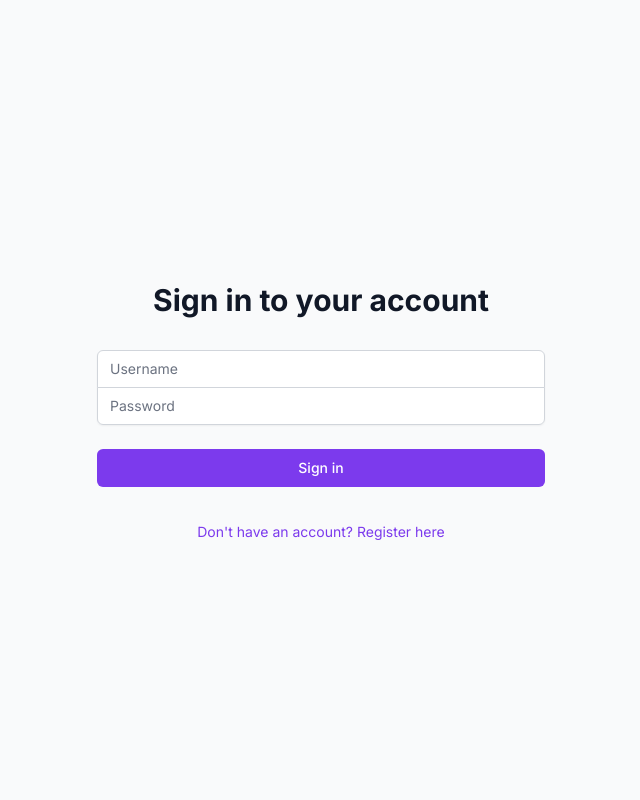
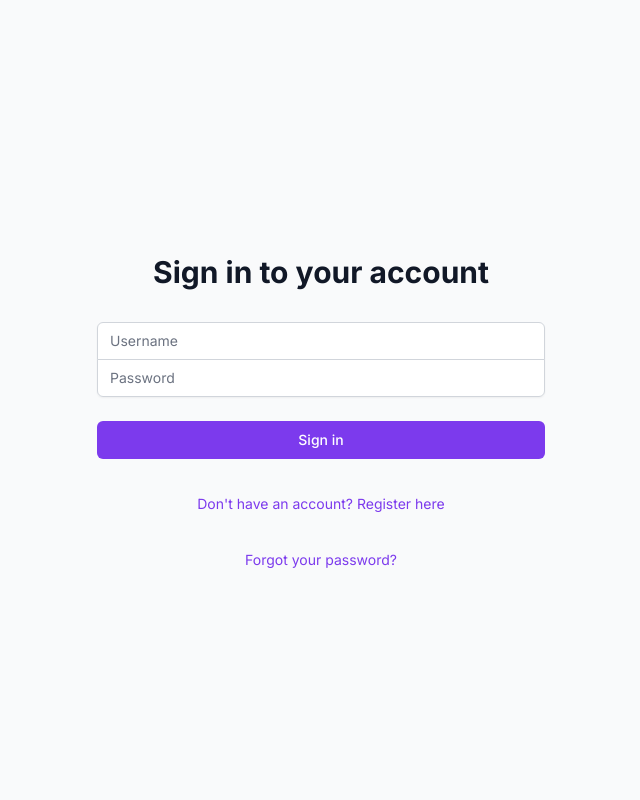
Before and after one commit to tinapyp/YourEmailValidator, a FastAPI app: page /login in a window 1280 px wide. Shown: the part 56-856 px from the top of the page, without its empty margins (319-959 px from the left). Run offline with FastAPI, Linux system fonts and the light colour scheme; parts of the project's set-up code (start-up, migrations or seed data) failed here and were passed over.

Commit message:
add forgot password and magic link for reset password

```diff
--- a/app/api/routes.py
+++ b/app/api/routes.py
@@ -31,7 +31,7 @@ async def create_api_key(
             created_at=new_key.created_at,
             usage_count=new_key.usage_count,
         )
-    except Exception as e:
+    except Exception:
         db.rollback()
         raise HTTPException(
             status_code=status.HTTP_500_INTERNAL_SERVER_ERROR,
--- a/app/auth/routes.py
+++ b/app/auth/routes.py
@@ -1,15 +1,17 @@
 from fastapi import APIRouter, Depends, HTTPException, status, Request, Response, Form
 from fastapi.responses import HTMLResponse, RedirectResponse, JSONResponse
 from fastapi.templating import Jinja2Templates
+from datetime import datetime, timezone, timedelta
 from sqlalchemy.orm import Session
-from datetime import timedelta
 from app.database import get_db
 from app.config import settings
 from . import models, schemas, utils
-from .dependencies import get_current_user, get_current_user_optional
+from .dependencies import get_current_user_optional, get_current_user
+from app.core.utils import send_email
 
 router = APIRouter()
 templates = Jinja2Templates(directory="templates")
+utc_now = datetime.now(timezone.utc)
 
 
 @router.get("/login", response_class=HTMLResponse, name="login")
@@ -106,7 +108,7 @@ async def register(user_data: schemas.UserCreate, db: Session = Depends(get_db))
 
     except HTTPException as he:
         raise he
-    except Exception as e:
+    except Exception:
         raise HTTPException(
             status_code=500, detail="An error occurred during registration"
         )
@@ -122,3 +124,216 @@ async def logout():
         httponly=True,
     )
     return response
+
+
+@router.get("/forgot-password", response_class=HTMLResponse, name="forgot_password")
+async def forgot_password_page(request: Request):
+    """Render forgot password form."""
+    return templates.TemplateResponse(
+        "pages/forgot_password.html", {"request": request, "current_user": None}
+    )
+
+
+@router.post("/forgot-password")
+async def forgot_password(request: Request, db: Session = Depends(get_db)):
+    form_data = await request.form()
+    email = form_data.get("email")
+
+    user = db.query(models.User).filter(models.User.email == email).first()
+    if not user:
+        # Don't reveal if email exists
+        return templates.TemplateResponse(
+            "pages/forgot_password.html",
+            {
+                "request": request,
+                "message": "If your email is registered, you will receive a password reset link.",
+                "current_user": None,
+            },
+        )
+
+    # Create password reset token
+    token = utils.generate_password_reset_token()
+    expires_at = utc_now + timedelta(minutes=30)
+
+    reset_request = models.PasswordReset(
+        user_id=user.id, token=token, expires_at=expires_at
+    )
+
+    db.add(reset_request)
+    db.commit()
+
+    # Create reset URL
+    reset_url = f"{request.base_url}reset-password/{token}"
+
+    # Send email
+    try:
+        email_body = utils.create_password_reset_email(reset_url)
+        send_email(
+            to_email=user.email,
+            subject="Reset Your Password - YourEmailValidator",
+            body=email_body,
+        )
+    except Exception:
+        db.rollback()
+        return templates.TemplateResponse(
+            "pages/forgot_password.html",
+            {
+                "request": request,
+                "error": "Failed to send reset email. Please try again.",
+                "current_user": None,
+            },
+        )
+
+    return templates.TemplateResponse(
+        "pages/forgot_password.html",
+        {
+            "request": request,
+            "message": "If your email is registered, you will receive a password reset link.",
+            "current_user": None,
+        },
+    )
+
+
+@router.get("/reset-password/{token}", response_class=HTMLResponse)
+async def reset_password_page(
+    request: Request, token: str, db: Session = Depends(get_db)
+):
+    """Render reset password form."""
+    reset_request = (
+        db.query(models.PasswordReset)
+        .filter(
+            models.PasswordReset.token == token,
+            models.PasswordReset.is_used == False,
+            models.PasswordReset.expires_at > utc_now,
+        )
+        .first()
+    )
+
+    if not reset_request:
+        raise HTTPException(
+            status_code=status.HTTP_400_BAD_REQUEST,
+            detail="Invalid or expired reset token",
+        )
+
+    return templates.TemplateResponse(
+        "pages/reset_password.html",
+        {"request": request, "token": token, "current_user": None},
+    )
+
+
+@router.post("/reset-password/")
+async def reset_password(request: Request, db: Session = Depends(get_db)):
+    """Handle password reset."""
+    form_data = await request.form()
+    token: str = form_data.get("token")
+    new_password = form_data.get("new_password")
+    confirm_password = form_data.get("confirm_password")
+
+    if new_password != confirm_password:
+        return templates.TemplateResponse(
+            "pages/reset_password.html",
+            {
+                "request": request,
+                "token": token,
+                "error": "Passwords do not match",
+                "current_user": None,
+            },
+        )
+
+    reset_request = (
+        db.query(models.PasswordReset)
+        .filter(
+            models.PasswordReset.token == token,
+            models.PasswordReset.is_used == False,
+            models.PasswordReset.expires_at > utc_now,
+        )
+        .first()
+    )
+
+    if not reset_request:
+        raise HTTPException(
+            status_code=status.HTTP_400_BAD_REQUEST,
+            detail="Invalid or expired reset token",
+        )
+
+    # Update password
+    user = reset_request.user
+    user.hashed_password = utils.get_password_hash(new_password)
+
+    # Mark token as used
+    reset_request.is_used = True
+    db.commit()
+
+    return RedirectResponse(
+        url="/login?reset=success", status_code=status.HTTP_302_FOUND
+    )
+
+
+@router.get("/change-password", response_class=HTMLResponse)
+async def change_password_page(
+    request: Request, current_user: models.User = Depends(get_current_user)
+):
+    """Render change password form."""
+    return templates.TemplateResponse(
+        "pages/change_password.html", {"request": request, "current_user": current_user}
+    )
+
+
+@router.post("/change-password", name="change_password")
+async def change_password(
+    request: Request,
+    current_user: models.User = Depends(get_current_user),
+    db: Session = Depends(get_db),
+):
+    """Handle password change."""
+    form_data = await request.form()
+    current_password = form_data.get("current_password")
+    new_password = form_data.get("new_password")
+    confirm_password = form_data.get("confirm_password")
+
+    if not utils.verify_password(current_password, current_user.hashed_password):
+        return templates.TemplateResponse(
+            "pages/change_password.html",
+            {
+                "request": request,
+                "error": "Current password is incorrect",
+                "current_user": current_user,
+            },
+        )
+
+    if new_password != confirm_password:
+        return templates.TemplateResponse(
+            "pages/change_password.html",
+            {
+                "request": request,
+                "error": "New passwords do not match",
+                "current_user": current_user,
+            },
+        )
+
+    # Update password
+    current_user.hashed_password = utils.get_password_hash(new_password)
+    db.commit()
+
+    # Send confirmation email
+    try:
+        email_body = """
+Hello,
+
+Your password has been successfully changed.
+If you did not make this change, please contact support immediately.
+
+Best regards,
+YourEmailValidator Team
+        """
+        send_email(
+            to_email=current_user.email,
+            subject="Password Changed - YourEmailValidator",
+            body=email_body,
+        )
+    except Exception:
+        pass
+
+    return RedirectResponse(
+        url="/dashboard?password=changed", status_code=status.HTTP_302_FOUND
+    )
--- a/app/services/routes.py
+++ b/app/services/routes.py
@@ -11,7 +11,7 @@ from .email_validator import (
     DisposableEmailError,
     EmailMXRecordError,
 )
-from app.api.models import APIKey, APIUsage
+from app.api.models import APIKey
 
 router = APIRouter(prefix="/api/v1")
 
--- a/app/web/routes.py
+++ b/app/web/routes.py
@@ -1,5 +1,5 @@
-from fastapi import APIRouter, Depends, Request, status
-from fastapi.responses import HTMLResponse, RedirectResponse
+from fastapi import APIRouter, Depends, Request
+from fastapi.responses import HTMLResponse
 from fastapi.templating import Jinja2Templates
 from sqlalchemy.orm import Session
 from app.core.utils import get_usage_stats
@@ -8,7 +8,6 @@ from app.auth.dependencies import get_current_user, get_current_user_optional
 from app.api.models import APIKey
 from datetime import datetime
 from app.auth.models import User, UserStatus
-from fastapi import HTTPException
 import json
 
 from app.web.utils import get_dashboard_stats
--- a/templates/components/header.html
+++ b/templates/components/header.html
@@ -27,6 +27,10 @@
                            class="block px-4 py-2 text-sm text-gray-700 hover:bg-gray-100">
                             Dashboard
                         </a>
+                        <a href="{{ url_for('change_password') }}"
+                           class="block px-4 py-2 text-sm text-gray-700 hover:bg-gray-100">
+                            Change Password
+                        </a>
                         <form action="{{ url_for('logout') }}" method="post" class="block">
                             <button type="submit"
                                     class="w-full text-left px-4 py-2 text-sm text-gray-700 hover:bg-gray-100">
--- a/templates/pages/login.html
+++ b/templates/pages/login.html
@@ -63,6 +63,25 @@
       <div class="text-center">
         <a href="{{ url_for('register') }}" class="text-sm text-purple-600 hover:text-purple-500">Don't have an account? Register here</a>
       </div>
+      <div class="text-center">
+        <a href="{{ url_for('forgot_password') }}" class="text-sm text-purple-600 hover:text-purple-500">Forgot your password?</a>
+      </div>
     </div>
   </div>
+
+  <!-- If Success Reset Password -->
+  {% if request.query_params.get('reset') == 'success' %}
+    <div class="rounded-md bg-green-50 p-4 mb-4">
+      <div class="flex">
+        <div class="flex-shrink-0">
+          <svg class="h-5 w-5 text-green-400" viewBox="0 0 20 20" fill="currentColor">
+            <path fill-rule="evenodd" d="M10 18a8 8 0 100-16 8 8 0 000 16zm3.707-9.293a1 1 0 00-1.414-1.414L9 10.586 7.707 9.293a1 1 0 00-1.414 1.414l2 2a1 1 0 001.414 0l4-4z" clip-rule="evenodd" />
+          </svg>
+        </div>
+        <div class="ml-3">
+          <p class="text-sm font-medium text-green-800">Your password has been reset successfully. Please log in with your new password.</p>
+        </div>
+      </div>
+    </div>
+  {% endif %}
 {% endblock %}
```
Also changed, not shown: app/auth/models.py (+17 -1 lines), app/auth/schemas.py (+14 -0 lines), app/auth/utils.py (+29 -3 lines), templates/pages/change_password.html (added, +30 -0 lines), templates/pages/dashboard.html (+14 -0 lines), templates/pages/forgot_password.html (added, +24 -0 lines), templates/pages/reset_password.html (added, +36 -0 lines).
